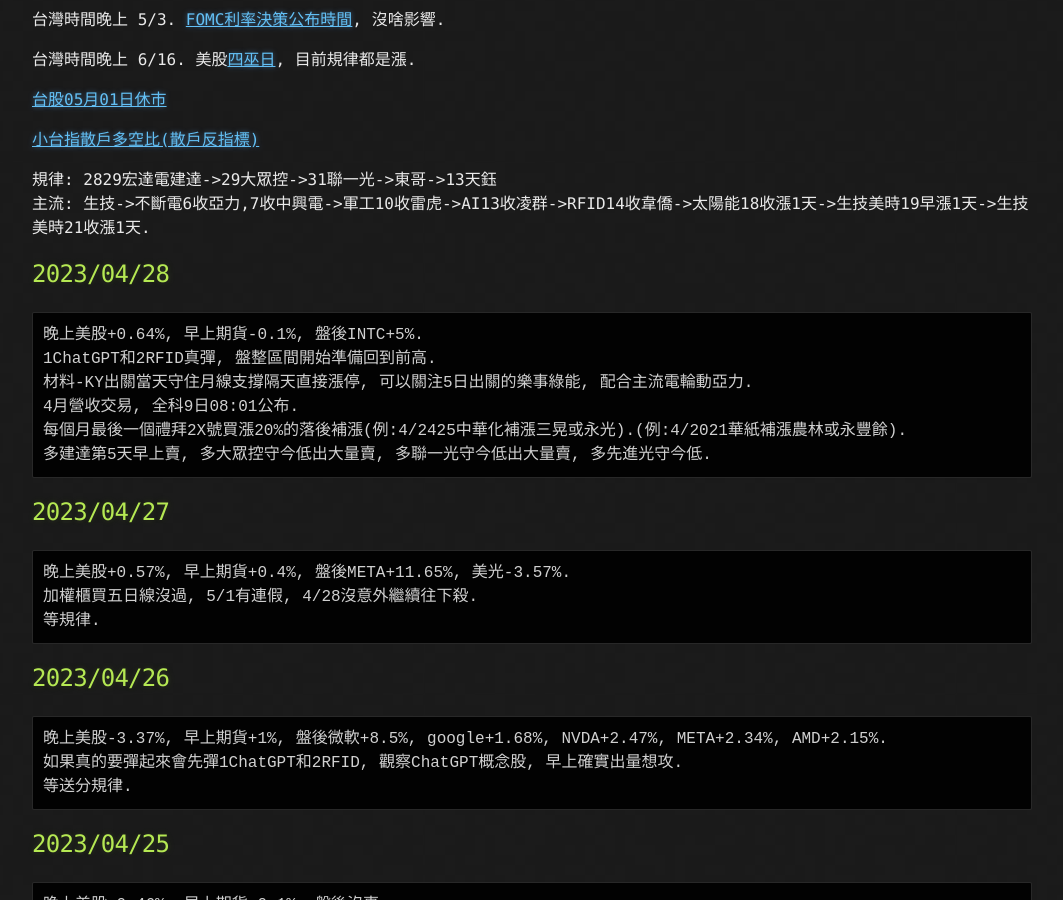
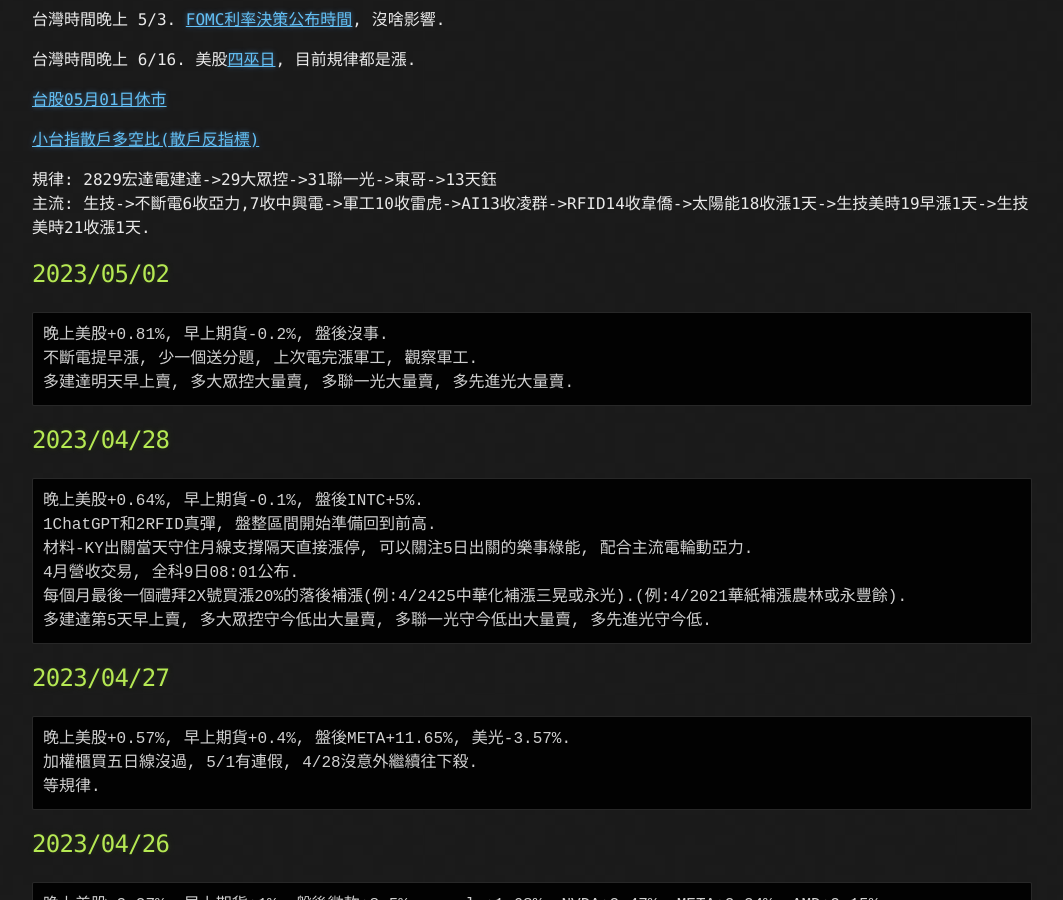
Before and after one commit to lepg5487/Stock_God, a Jekyll site: the page built from index.md, in a window 1280 px wide and 900 px high, scrolled down 370 px. Shown: the whole window, without its empty margins (108-1171 px from the left). Built offline with Jekyll 4.4.1, drawn with Linux system fonts in a browser that asks for light colours; our own code applies the rules of GitHub Pages for plain Markdown files.

Commit message:
Update index.md

````diff
--- a/index.md
+++ b/index.md
@@ -18,6 +18,13 @@
 
 規律: 2829宏達電建達->29大眾控->31聯一光->東哥->13天鈺
 主流: 生技->不斷電6收亞力,7收中興電->軍工10收雷虎->AI13收凌群->RFID14收韋僑->太陽能18收漲1天->生技美時19早漲1天->生技美時21收漲1天.
+
+## 2023/05/02
+```
+晚上美股+0.81%, 早上期貨-0.2%, 盤後沒事.
+不斷電提早漲, 少一個送分題, 上次電完漲軍工, 觀察軍工.
+多建達明天早上賣, 多大眾控大量賣, 多聯一光大量賣, 多先進光大量賣.
+```
 
 ## 2023/04/28
 ```
````
